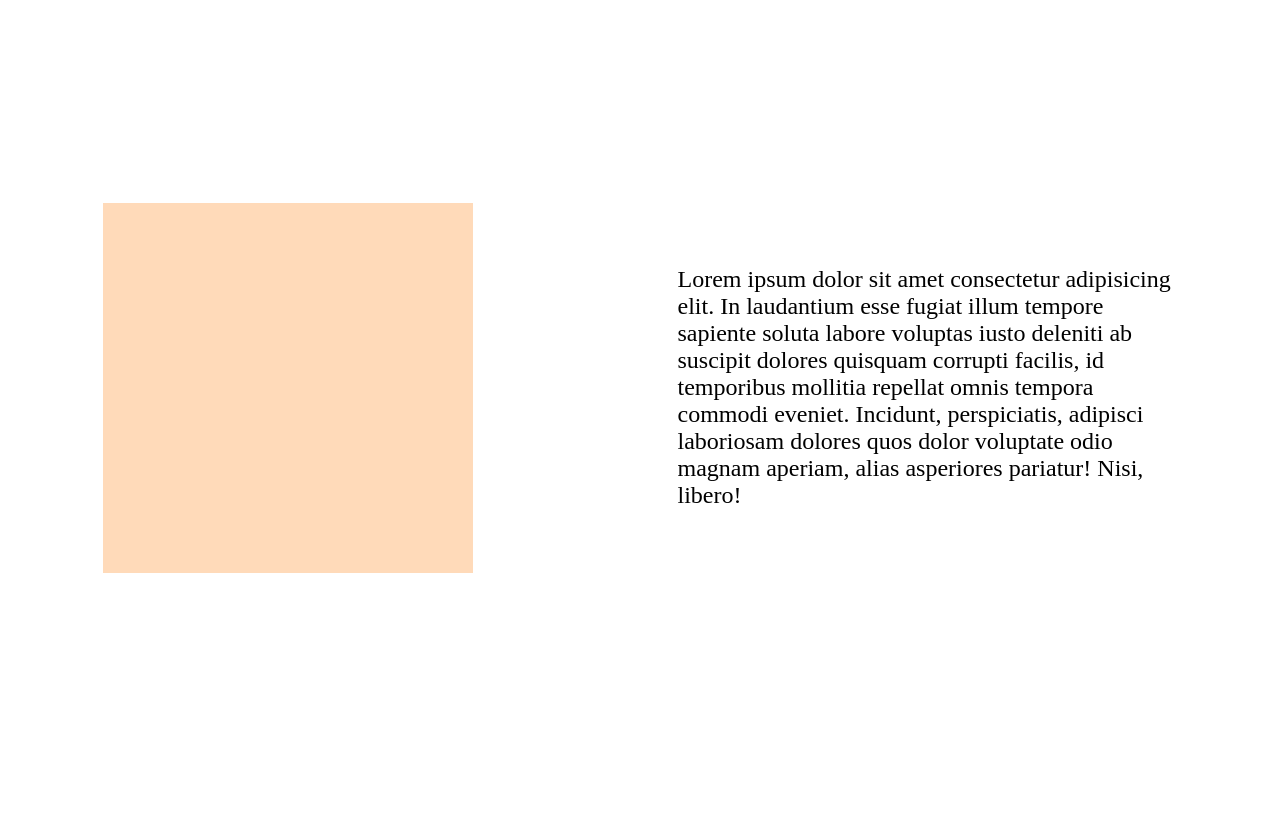
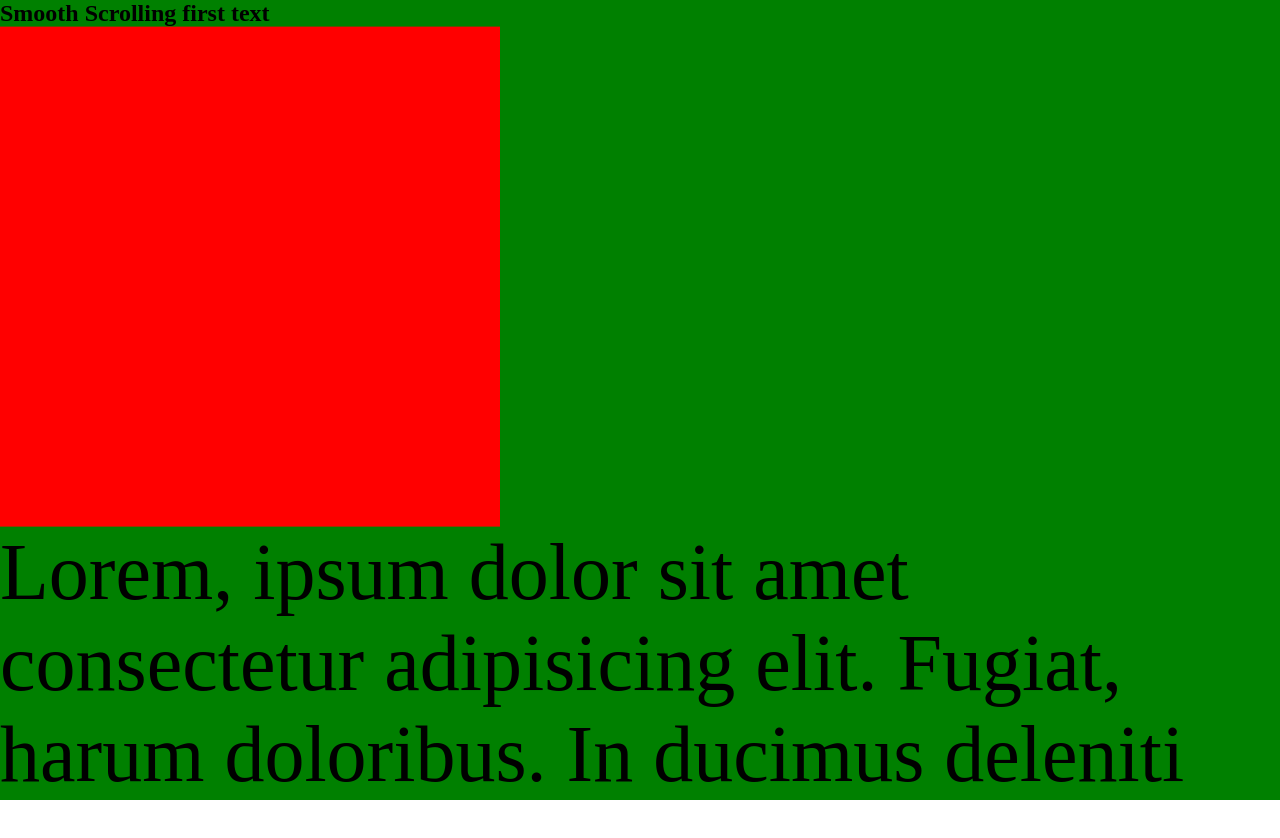
Before and after one commit to Mir-Fayek-Hossain/smooth-scroll-onmousewheel-nextjs, a Next.js app: page / in a window 1280 px wide. Shown: the top 838 px of the page. Built offline with nearby package versions, Linux system fonts and the light colour scheme.

Commit message:
added a Ref condition

```diff
--- a/components/SmoothScroll.jsx
+++ b/components/SmoothScroll.jsx
@@ -11,7 +11,7 @@ const SmoothScroll = ({ children }) => {
 
     // 3.
     const data = {
-        ease: 0.001 * 5,
+        ease: 0.01,
         current: 0,
         previous: 0,
         rounded: 0,
@@ -37,6 +37,7 @@ const SmoothScroll = ({ children }) => {
         };
     });
     const smoothScrollingHandler = () => {
+        if (scrollingContainerRef.current?.style) {
             data.current = window.scrollY;
             data.previous += (data.current - data.previous) * data.ease;
             data.rounded = Math.round(data.previous * 100) / 100;
@@ -48,6 +49,7 @@ const SmoothScroll = ({ children }) => {
                 // Recursive call untill reached target view
                 requestAnimationFrame(() => smoothScrollingHandler());
             }
+        }
     };
 
     return (
--- a/pages/index.js
+++ b/pages/index.js
@@ -1,16 +1,35 @@
-import Section from "@/components/Section";
 import SmoothScroll from "@/components/SmoothScroll";
 
 export default function Home() {
     return (
         <SmoothScroll>
-            <h2>Smooth Scrolling</h2>
-            <Section flexDirection="row" />
-            <Section flexDirection="row-reverse" />
-            <Section flexDirection="row" />
-            <Section flexDirection="row-reverse" />
-            <Section flexDirection="row" />
-            <Section flexDirection="row-reverse" />
+            <div className="container">
+
+                <h2>Smooth Scrolling first text</h2>
+                <div className="box"></div>
+                <p>
+                    Lorem, ipsum dolor sit amet consectetur adipisicing elit.
+                    Fugiat, harum doloribus. In ducimus deleniti mollitia,
+                    voluptate aut maxime hic fuga facilis quaerat, culpa, libero
+                    molestiae neque asperiores delectus eaque perferendis!
+                </p>
+                <div className="box"></div>
+                <p>
+                    Lorem, ipsum dolor sit amet consectetur adipisicing elit.
+                    Fugiat, harum doloribus. In ducimus deleniti mollitia,
+                    voluptate aut maxime hic fuga facilis quaerat, culpa, libero
+                    molestiae neque asperiores delectus eaque perferendis!
+                </p>
+                <div className="box"></div>
+                <p>
+                    Lorem, ipsum dolor sit amet consectetur adipisicing elit.
+                    Fugiat, harum doloribus. In ducimus deleniti mollitia,
+                    voluptate aut maxime hic fuga facilis quaerat, culpa, libero
+                    molestiae neque asperiores delectus eaque perferendis!
+                </p>
+                <div className="box"></div>
+                last text
+            </div>
         </SmoothScroll>
     );
 }
--- a/styles/globals.css
+++ b/styles/globals.css
@@ -1,4 +1,4 @@
-.section {
+/* .section {
     display: flex;
     justify-content: space-around;
     width: 100%;
@@ -15,10 +15,21 @@
 
 .container {
     width: 500px;
+} */
+* {
+    margin: 0%;
+    padding: 0;
 }
-
+.box {
+    width: 500px;
+    height: 500px;
+    background-color: red;
+}
 p {
-    font-size: 1.5rem;
+    font-size: 5rem;
+}
+.container {
+    position: relative;
 }
 .ppparent {
     position: fixed;
@@ -27,4 +38,7 @@ p {
     width: 100%;
     height: 100%;
     overflow: hidden;
+    max-width: 100vw;
+    max-height: 100vh;
+    background-color: green;
 }
```
Lines whose indentation alone changed are shown as unchanged.
